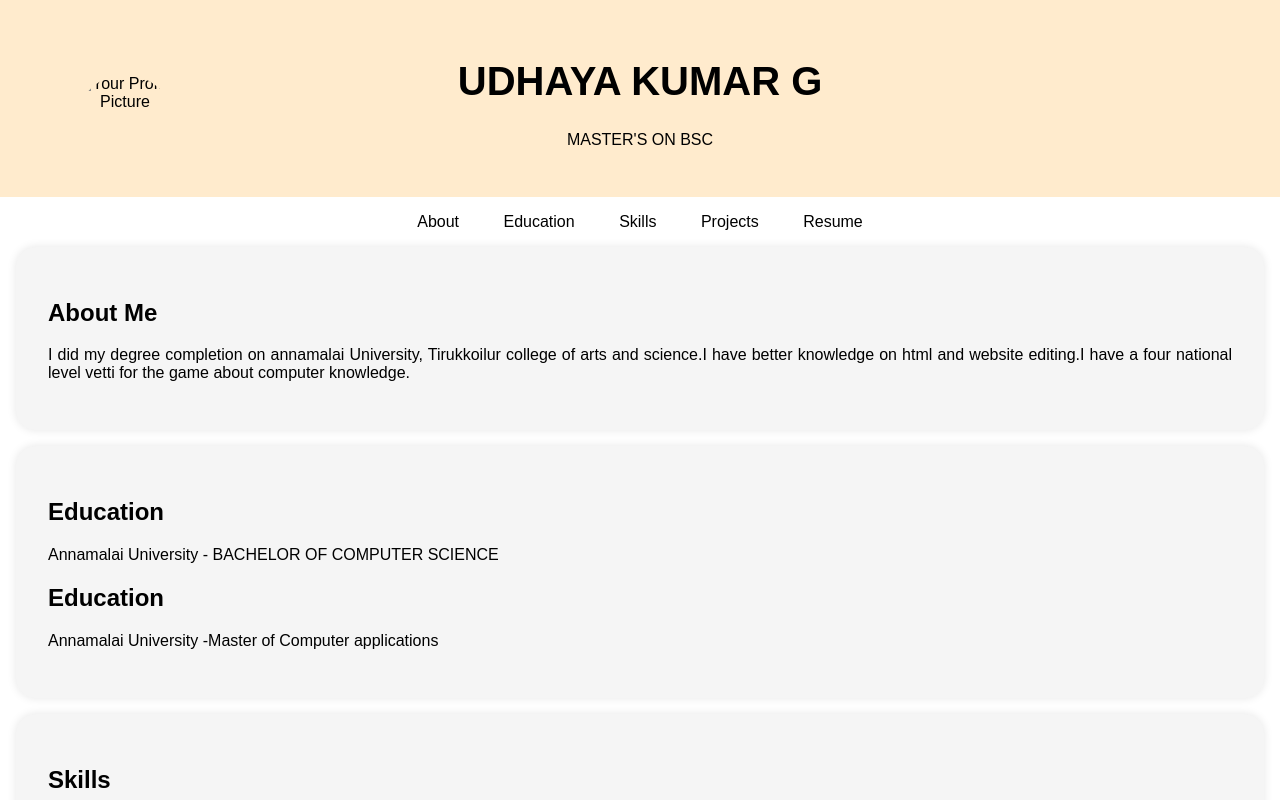
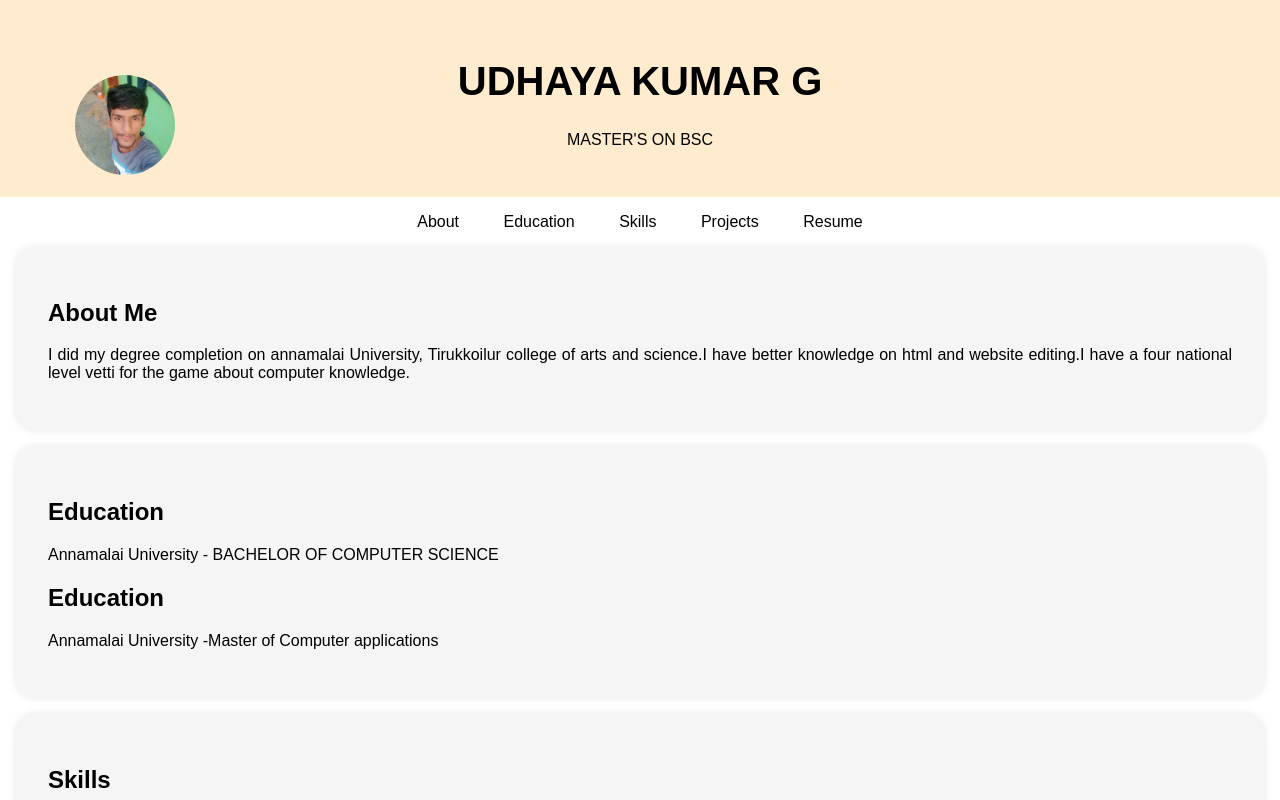
Before and after one commit to Udhayakumar200/Udhayakumar, a plain HTML site: page index.html in a window 1280 px wide. Shown: the top 800 px of the page. Drawn offline with Linux system fonts and the light colour scheme.

Commit message:
Update index.html

```diff
--- a/index.html
+++ b/index.html
@@ -95,7 +95,7 @@
     <header>
         <div class="header-content">
             <!-- Add your profile picture here -->
-            <img src="/IMG_20231020_212854_038.jpeg" alt="Your Profile Picture" class="profile-picture">
+            <img src="IMG_20231008_171205.jpg" alt="Your Profile Picture" class="profile-picture">
             <h1>UDHAYA KUMAR G</h1>
             <p>MASTER'S ON BSC</p>
         </div>
```
